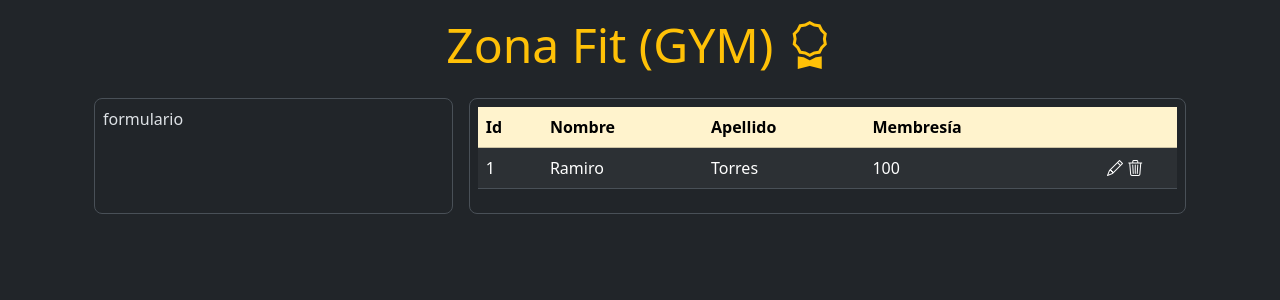
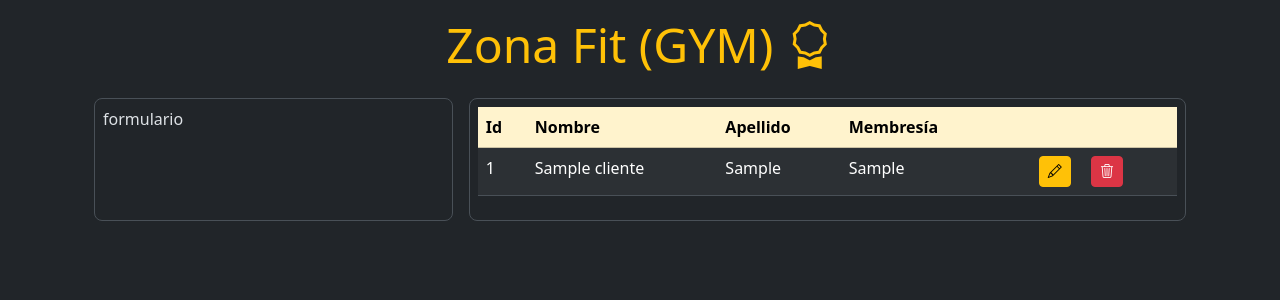
Before and after one commit to claubersonpacheco/zonafitgym, a Flask app: page / in a window 1280 px wide. Shown: the top 300 px of the page. Run offline with Flask 3, Linux system fonts and the light colour scheme; tables that the repository leaves empty or names only in its code hold one stand-in row (values such as "Sample post").

Commit message:
Editar actions

```diff
--- a/app.py
+++ b/app.py
@@ -1,4 +1,6 @@
 from flask import Flask, render_template
+
+from cliente_dao import ClienteDAO
 
 app = Flask(__name__)
 
@@ -8,7 +10,11 @@ titulo_app = 'Zona Fit (GYM)'
 @app.route('/index')
 def index():
     app.logger.debug('Servidor site flask')
-    return render_template('index.html', titulo=titulo_app)
+    #recuperamos los clientes de la bd
+
+    cliente_db = ClienteDAO.seleccionar()
+
+    return render_template('index.html', titulo=titulo_app, clientes=cliente_db)
 
 if __name__ == '__main__':
     app.run(host="0.0.0.0", port=5001, debug=True)
--- a/cliente_dao.py
+++ b/cliente_dao.py
@@ -1,4 +1,4 @@
-from zona_fit_conexion.conexion import Conexion
+from conexion import Conexion
 from cliente import Cliente
 
 class ClienteDAO:
--- a/templates/index.html
+++ b/templates/index.html
@@ -35,18 +35,26 @@
               </tr>
             </thead>
             <tbody>
+             {% for cliente in clientes %}
               <tr>
-                <td>1</td>
-                <td>Ramiro</td>
-                <td>Torres</td>
-                <td>100</td>
+                <td>{{ cliente.id }}</td>
+                <td>{{ cliente.nombre }}</td>
+                <td>{{ cliente.apellido }}</td>
+                <td>{{ cliente.membresia }}</td>
                 <td class="text-center">
+
                   <div>
-                    <i class="bi bi-pencil"></i>
-                    <i class="bi bi-trash3"></i>
+                      <a href="/editar/{{cliente.id}}" class="btn btn-warning btn-sm me-3">
+                          <i class="bi bi-pencil"></i>
+                      </a>
+                      <a href="/eliminar/{{cliente.id}}" class="btn btn-danger btn-sm me-3">
+                          <i class="bi bi-trash3"></i>
+                      </a>
                   </div>
+
                 </td>
               </tr>
+             {% endfor %}
             </tbody>
           </table>
         </div> <!-- cierre del div del contenedor de listado de clientes -->
```
